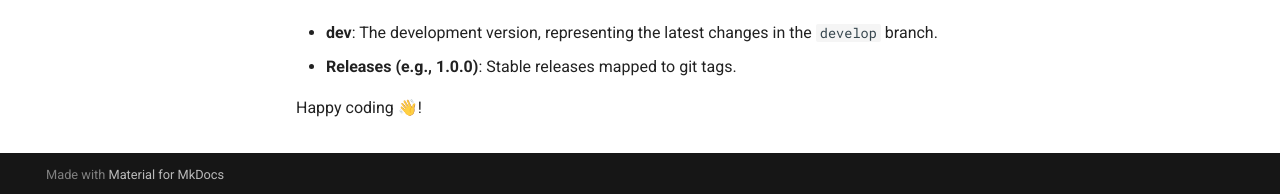
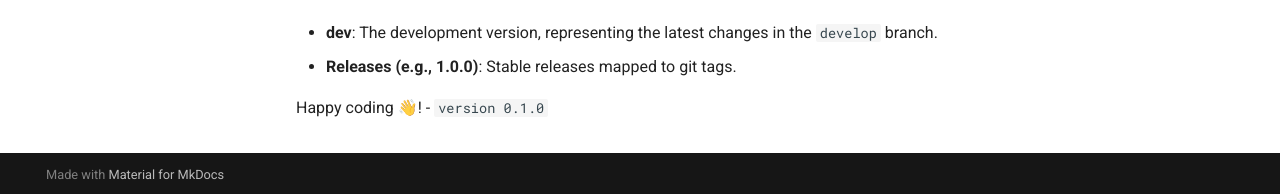
Before and after one commit to bsorrentino/multi-version-doc-pages, an MkDocs documentation site: the page built from docs/index.md, in a window 1280 px wide. Shown: the part 703-897 px from the top of the page. Built offline with MkDocs 1.6.1 and Material for MkDocs 9.7.7, drawn with Linux system fonts in a browser that asks for light colours; the version menu is left out.

Commit message:
docs: update

```diff
--- a/docs/index.md
+++ b/docs/index.md
@@ -16,4 +16,4 @@ Use the version selector located in the header of the documentation to transitio
 - **Releases (e.g., 1.0.0)**: Stable releases mapped to git tags.
 
 
-Happy coding 👋!
+Happy coding 👋! - `version 0.1.0`
```
